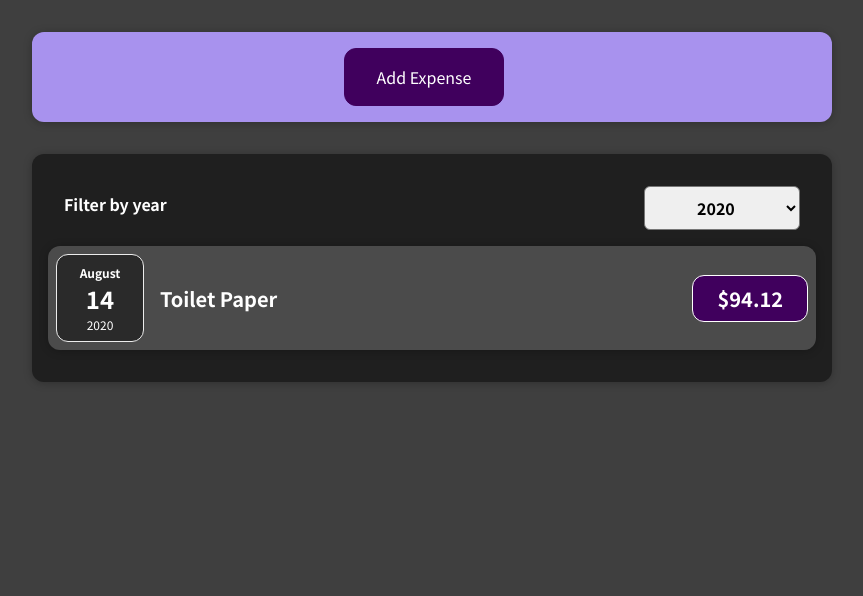
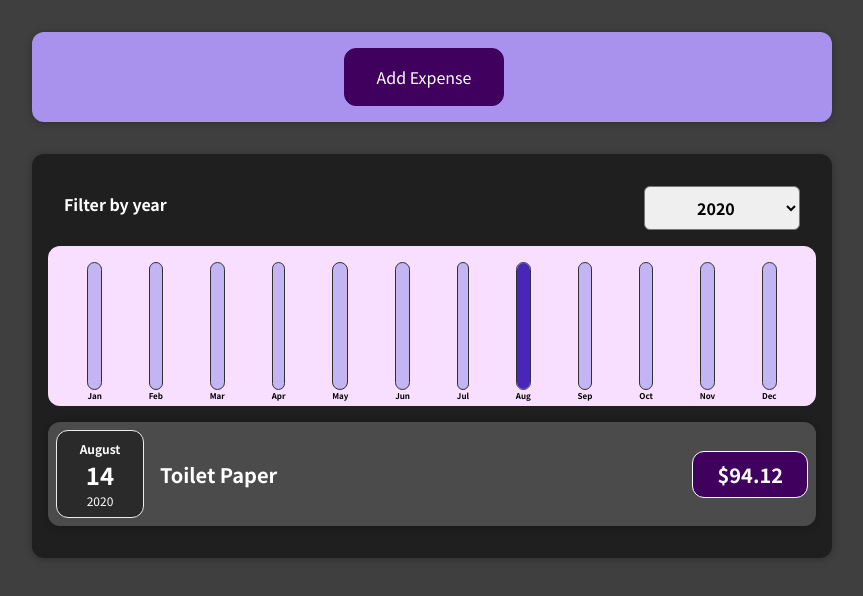
Before and after one commit to sonivaidehi/ExpenseTracker, a React (Create React App) app: page / in a window 1280 px wide. Shown: the top 596 px of the page, without its empty margins (208-1071 px from the left). Built offline with nearby package versions, Linux system fonts and the light colour scheme.

Commit message:
expense chart added

```diff
--- /dev/null
+++ b/src/components/Chart/Chart.css
@@ -0,0 +1,9 @@
+.chart {
+  padding: 1rem;
+  border-radius: 12px;
+  background-color: #f8dfff;
+  text-align: center;
+  display: flex;
+  justify-content: space-around;
+  height: 10rem;
+}
--- /dev/null
+++ b/src/components/Chart/Chart.js
@@ -0,0 +1,21 @@
+import React from "react";
+import "./Chart.css";
+import ChartBar from "./ChartBar";
+const Chart = (props) => {
+    const dataPointValues = props.dataPoints.map(dataPoint => dataPoint.value);
+    const totalMaximum = Math.max(...dataPointValues);
+  return (
+    <div className="chart">
+      {props.dataPoints.map((dataPoint) => (
+        <ChartBar
+          value={dataPoint.value}
+          maxValue={totalMaximum}
+          label={dataPoint.label}
+          key={dataPoint.label}
+        />
+      ))}
+    </div>
+  );
+};
+
+export default Chart;
--- /dev/null
+++ b/src/components/Chart/ChartBar.css
@@ -0,0 +1,30 @@
+.chart-bar {
+  height: 100%;
+  display: flex;
+  flex-direction: column;
+  align-items: center;
+}
+
+.chart-bar__inner {
+  height: 100%;
+  width: 100%;
+  border: 1px solid #313131;
+  border-radius: 12px;
+  background-color: #c3b4f3;
+  overflow: hidden;
+  display: flex;
+  flex-direction: column;
+  justify-content: flex-end;
+}
+
+.chart-bar__fill {
+  background-color: #4826b9;
+  width: 100%;
+  transition: all 0.3s ease-out;
+}
+
+.chart-bar__label {
+  font-weight: bold;
+  font-size: 0.5rem;
+  text-align: center;
+}
--- /dev/null
+++ b/src/components/Chart/ChartBar.js
@@ -0,0 +1,22 @@
+import React from "react";
+import "./ChartBar.css";
+const ChartBar = (props) => {
+  let barFillHeight = "0%";
+
+  if (props.maxValue > 0) {
+    barFillHeight = Math.round((props.value / props.maxValue) * 100) + "%";
+  }
+  return (
+    <div className="char-bar">
+      <div className="chart-bar__inner">
+        <div
+          className="chart-bar__fill"
+          style={{ height: barFillHeight }}
+        ></div>
+      </div>
+      <div className="chart-bar__label">{props.label}</div>
+    </div>
+  );
+};
+
+export default ChartBar;
--- a/src/components/Expenses/Expenses.js
+++ b/src/components/Expenses/Expenses.js
@@ -1,6 +1,7 @@
 import ExpensesList from "./ExpensesList";
 import Card from "../UI/Card";
 import ExpensesFilter from "./ExpensesFilter";
+import ExpensesChart from "./ExpensesChart";
 import "./Expenses.css";
 import { useState } from "react";
 const Expenses = (props) => {
@@ -24,6 +25,7 @@
         onExpenseYearChange={onExpenseYearChangeHandler}
         selectedYear={selectedYear}
       ></ExpensesFilter>
+      <ExpensesChart expenses={filteredExpenses}/>
       <ExpensesList items={filteredExpenses}/>
     </Card>
   );
--- /dev/null
+++ b/src/components/Expenses/ExpensesChart.js
@@ -0,0 +1,29 @@
+import React from "react";
+import Chart from "../Chart/Chart";
+const ExpensesChart = props =>{
+    const chartDataPoint = [
+        {label: 'Jan', value: 0},
+        {label: 'Feb', value: 0},
+        {label: 'Mar', value: 0},
+        {label: 'Apr', value: 0},
+        {label: 'May', value: 0},
+        {label: 'Jun', value: 0},
+        {label: 'Jul', value: 0},
+        {label: 'Aug', value: 0},
+        {label: 'Sep', value: 0},
+        {label: 'Oct', value: 0},
+        {label: 'Nov', value: 0},
+        {label: 'Dec', value: 0},
+    ]
+
+    for(const expense of props.expenses){
+
+        const expenseMonth = expense.date.getMonth();
+        chartDataPoint[expenseMonth].value += expense.amount;
+    }
+    return (
+        <Chart dataPoints={chartDataPoint}/>
+    )
+}
+
+export default ExpensesChart;
--- a/src/components/NewExpense/ExpenseForm.js
+++ b/src/components/NewExpense/ExpenseForm.js
@@ -48,7 +48,7 @@
     event.preventDefault();
     const expenseData = {
         title: enteredTitle,
-        amount: enteredAmount,
+        amount: +enteredAmount,
         date: new Date(enteredDate)
     }
     setEnteredTitle('')
```
